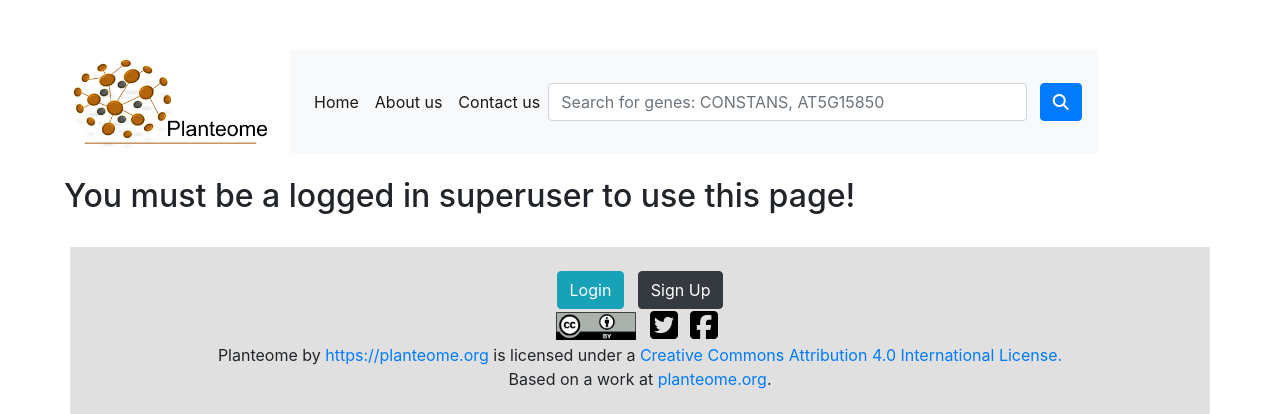
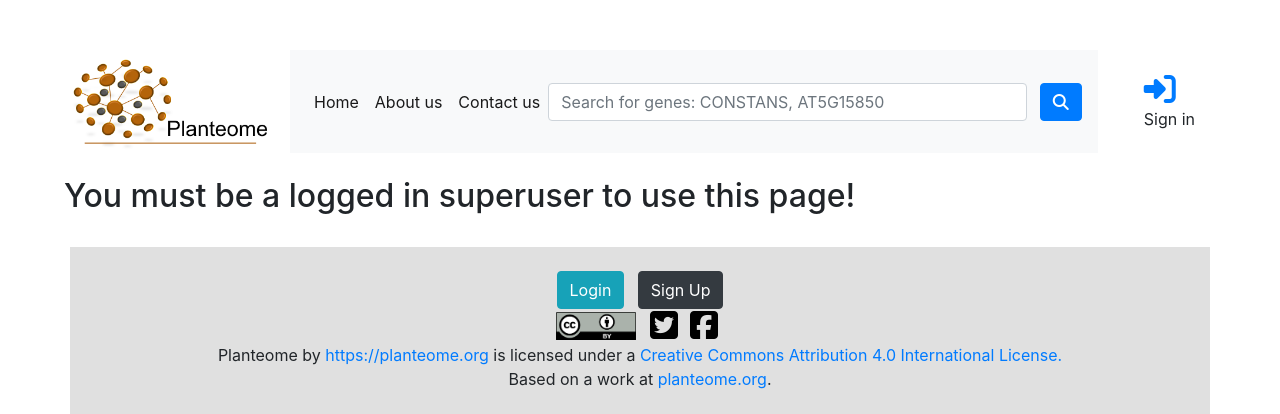
Before and after one commit to Planteome/django_curate, a Django app: page /accounts/approve/ in a window 1280 px wide. Shown: the top 414 px of the page. Run offline with Django 3.2, Linux system fonts and the light colour scheme; parts of the project's set-up code (start-up, migrations or seed data) failed here and were passed over; some libraries are stand-ins or nearby versions.

Commit message:
Add user login and edit buttons to navbar

```diff
--- a/templates/navbar.html
+++ b/templates/navbar.html
@@ -1,6 +1,6 @@
 {% load static %}
 <div class="container" style="width: 100%">
-    <div class="row">
+    <div class="row d-flex">
         <div>
             <a href="/" title="Home" id="logo">
                 <img src="{% static 'images/Planteome_logo1.png' %}" width="200" style="margin-right: 20px">
@@ -25,5 +25,22 @@
                 </div>
             </form>
         </nav>
+        <div class="ml-auto" style="display: flex; justify-content: center; align-items: center">
+            {% if user.is_authenticated %}
+                <div class="col">
+                    <div style="text-align: center">
+                    <a class="fas fa-2x fa-user-alt" href="{% url 'accounts:edit_user' pk=user.pk %}"login button></a>
+                    </div>
+                    <div style="text-align: center">Edit account</div>
+                </div>
+            {% else %}
+                <div class="col">
+                    <div>
+                    <a class="fas fa-2x fa-sign-in-alt" href="{% url 'accounts:login' %}"login button></a>
+                    </div>
+                    <div>Sign in</div>
+                </div>
+            {% endif %}
+        </div>
     </div>
 </div>
```
